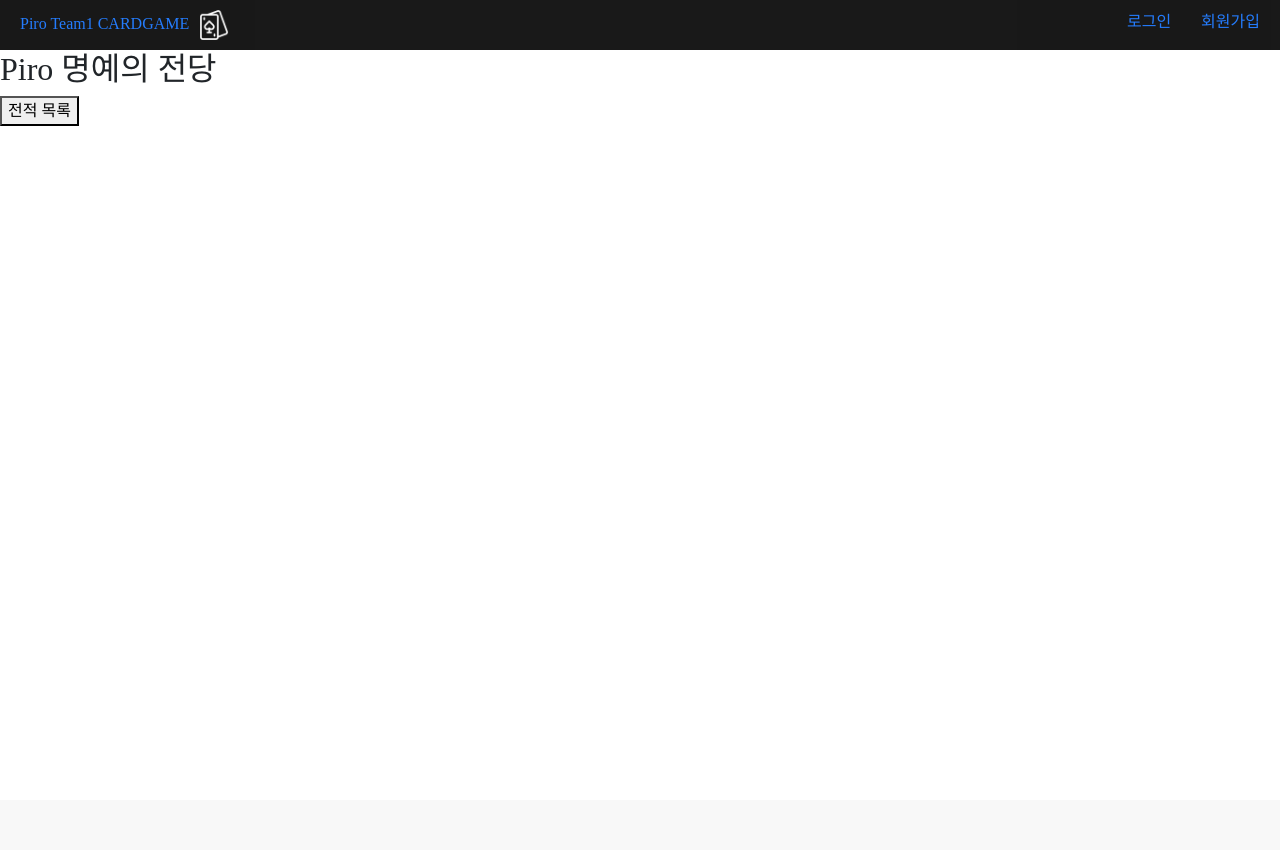
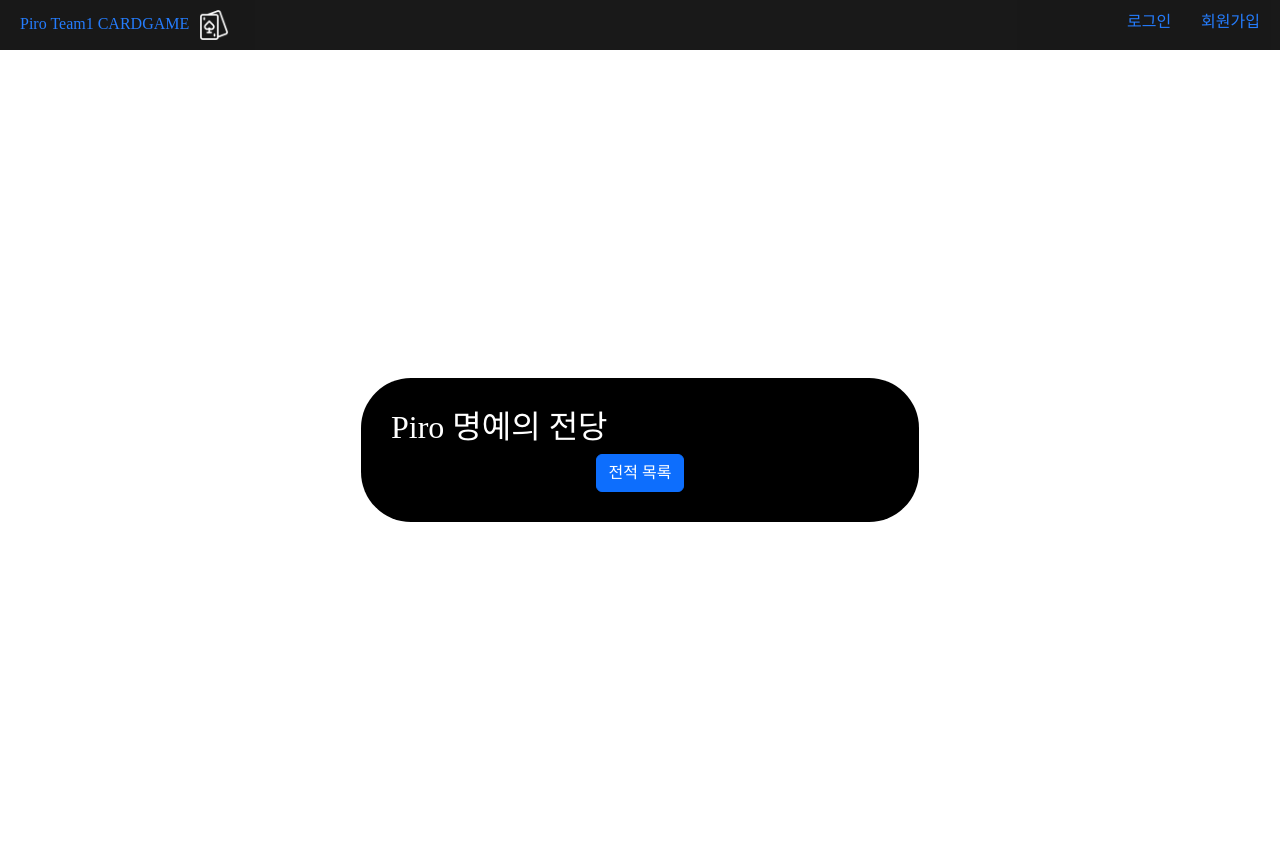
Before and after one commit to mikio999/Piro19_CardGame_01, a Django app: page /rankings in a window 1280 px wide. Before the commit the page ends 126 px from the top, so only its background shows below. Run offline with Django 4.2, Linux system fonts and the light colour scheme; data that the repository does not hold is empty; some web fonts are replaced.

Commit message:
[design] nav.html에 container 추가, ranking css

```diff
--- a/server/apps/games/models.py
+++ b/server/apps/games/models.py
@@ -15,7 +15,6 @@ class Player(models.Model):
 class Game(models.Model):
     my_player=models.ForeignKey(settings.AUTH_USER_MODEL, on_delete=models.CASCADE)
     player=models.ForeignKey(Player,verbose_name="상대",on_delete=models.CASCADE,related_name="games")
-    # random_cards=random.sample(range(1,11),5)
     state=models.IntegerField(default=0) # 진행중, 결과, 반격
     mode=models.IntegerField(default=0) # 높은 점수가 이기는지/낮은 점수가 이기는지
     result=models.IntegerField(default=0) # 게임에서 얻은 점수
--- a/server/static/css/base.css
+++ b/server/static/css/base.css
@@ -1,5 +1,6 @@
 @import "./Nav.css";
 @import "./signup.css";
+@import "./ranking.css";
 @font-face {
   font-family: "NEXON Lv1 Gothic OTF";
   src: url("https://cdn.jsdelivr.net/gh/projectnoonnu/noonfonts_20-04@2.1/NEXON Lv1 Gothic OTF.woff")
@@ -29,3 +30,10 @@
 body {
   background-color: black;
 }
+
+.container{
+    display:flex;
+    justify-content: center;
+    align-items: center;
+    height:100vh;
+}
--- /dev/null
+++ b/server/static/css/ranking.css
@@ -0,0 +1,18 @@
+.ranking-container{
+
+    /* display:flex;
+    flex-direction: column;
+    justify-content: center; */
+    color:white;
+    width:50%;
+    /* height:50%; */
+    padding:30px;
+    background-color: black;
+    border-radius:50px;
+}
+
+.ranking-container a{
+    display:block;
+    width:fit-content;
+    margin:auto;
+}
--- a/server/templates/games/game_rank.html
+++ b/server/templates/games/game_rank.html
@@ -1,4 +1,5 @@
 {% extends 'games/nav.html' %}
+{% load static %}
 {% block content %}
 <!DOCTYPE html>
 <html lang="ko">
@@ -13,8 +14,9 @@
         {% for player in players %}
             <p>{{player.name}}님! 총 점수:{{player.score}}점</p>
         {% endfor %}
-        <a href="/"><button>전적 목록</button></a>
+        <a href="/"><button class="btn btn-primary">전적 목록</button></a>
     </div>
+
 </body>
 </html>
 {% endblock %}
--- a/server/templates/games/nav.html
+++ b/server/templates/games/nav.html
@@ -31,6 +31,10 @@
         {% endif %}
       </ul>
     </nav>
-    <div>{% block content %}{% endblock %}</div>
+    <div>
+        <div class="container">
+            {% block content %}{% endblock %}
+        </div>
+    </div>
   </body>
 </html>
```
